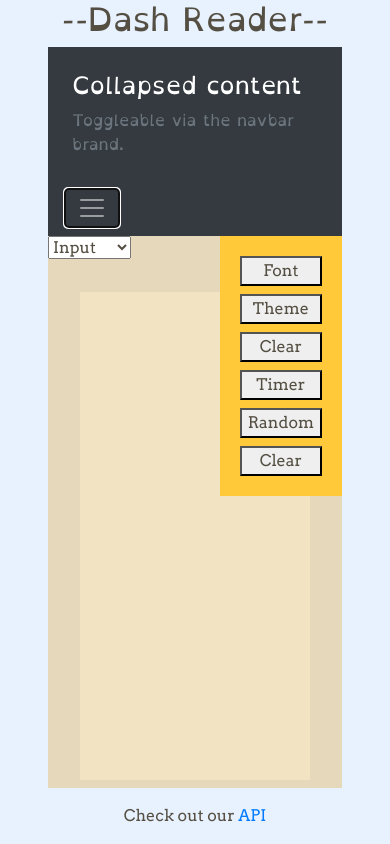
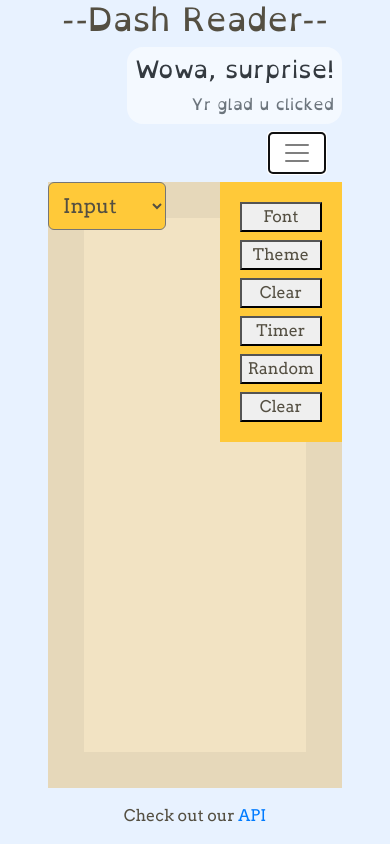
Before and after one commit to taslater/Dash-Reader-Frontend, a React (Create React App) app: page / in a window 390 px wide. Both pictures are taken after a click on the button "Toggle navigation". Built offline with nearby package versions, Linux system fonts and the light colour scheme.

Commit message:
nav hamburger a little less crappy

```diff
--- a/package.json
+++ b/package.json
@@ -6,9 +6,10 @@
     "@testing-library/jest-dom": "^5.16.4",
     "@testing-library/react": "^13.3.0",
     "@testing-library/user-event": "^13.5.0",
+    "bootstrap-select": "^1.13.18",
     "react": "^18.2.0",
     "react-dom": "^18.2.0",
-    "react-scripts": "5.0.1",
+    "react-scripts": "^5.0.1",
     "web-vitals": "^2.1.4"
   },
   "scripts": {
--- a/src/App.js
+++ b/src/App.js
@@ -3,62 +3,19 @@ import UIContainer from './components/UIContainer';
 
 
 function App() {
-  // const reader_uis = [
-  //   <UI
-  //     reader_name="Input"
-  //     keyValue="input"
-  //     buttonNames={[
-  //       "Font",
-  //       "Theme",
-  //       "Clear",
-  //       "Timer",
-  //       "Random",
-  //       "Clear"
-  //     ]}
-  //     isInput={true}
-  //     />,
-  //   <UI
-  //     reader_name="RSVP"
-  //     keyValue="rsvp"
-  //     buttonNames={[
-  //       "Font",
-  //       "WPM",
-  //       "Theme",
-  //       "Clear",
-  //       "Timer",
-  //       "Random",
-  //       "Clear"
-  //     ]}
-  //     isInput={false}
-  //     />,
-  //   <UI
-  //     reader_name="Binonic"
-  //     keyValue="binonic"
-  //     buttonNames={[
-  //       "Font",
-  //       "WPM",
-  //       "Theme",
-  //       "Clear",
-  //       "Timer",
-  //       "Random",
-  //       "Clear"
-  //     ]}
-  //     isInput={false}
-  //     />,
-  // ]
   return (
     <div className="App">
       <header className="header">
         <h1 className="title">--Dash Reader--</h1>
         <div className="pos-f-t">
-          <div className="collapse" id="navbarToggleExternalContent">
-            <div className="bg-dark p-4">
-              <h5 className="text-white h4">Collapsed content</h5>
-              <span className="text-muted">Toggleable via the navbar brand.</span>
+          <div className="collapse hamburger-expand-container" id="navbarToggleExternalContent">
+            <div className="hamburger-expand-div">
+              <h5 className="text-dark h4">Wowa, surprise!</h5>
+              <span className="text-muted">Yr glad u clicked</span>
             </div>
           </div>
-          <nav className="navbar navbar-dark bg-dark">
-            <button className="navbar-toggler" type="button" data-toggle="collapse" data-target="#navbarToggleExternalContent" aria-controls="navbarToggleExternalContent" aria-expanded="false" aria-label="Toggle navigation">
+          <nav className="navbar navbar-light bg-transparent float-right">
+            <button className="navbar-toggler hamburger" type="button" data-toggle="collapse" data-target="#navbarToggleExternalContent" aria-controls="navbarToggleExternalContent" aria-expanded="false" aria-label="Toggle navigation">
               <span className="navbar-toggler-icon"></span>
             </button>
           </nav>
--- a/src/components/UI.css
+++ b/src/components/UI.css
@@ -14,14 +14,10 @@
   color: var(--font-color)
 }
 
-.textarea {
-  background: var(--acc-secondary-color);
-  filter: brightness(105%);
-  position: absolute;
-  margin: var(--text-area-margin);
-  border: 0;
-  width: calc(100% - 2 * var(--text-area-margin));
-  height: calc(100% - 2 * var(--text-area-margin));
+.uisection {
+  position: relative;
+  margin: 0;
   padding: 0;
-  resize: none;
+  width: 100%;
+  height: 100%;
 }
--- a/src/components/UIContainer.css
+++ b/src/components/UIContainer.css
@@ -11,12 +11,33 @@
   margin-bottom: 1em;
 }
 
-.readerdrop {
-  color: var(--font-color);
-  font-family: arvo;
+.reader-ui-select-container {
   position: absolute;
 }
 
-.binonicTextDiv {
+.reader-select {
+  color: var(--font-color);
+  font-family: arvo;
+  font-size: 1.25em;
+  position: absolute;
+  background: var(--acc-primary-color);
+  padding: 0.5em;
+  border-radius: 0.3em;
+  z-index: 1;
+}
+
+.textarea {
   font-family: 'Times New Roman', Times, serif;
+  font-size: large;
+  background: var(--acc-secondary-color);
+  filter: brightness(105%);
+  position: absolute;
+  margin: var(--text-area-margin);
+  border: 0;
+  width: calc(100% - 2 * var(--text-area-margin));
+  height: calc(100% - 2 * var(--text-area-margin));
+  padding: 2em;
+  resize: none;
+  word-break: break-all;
+  word-wrap: break-word;
 }
--- a/src/components/UIContainer.js
+++ b/src/components/UIContainer.js
@@ -9,10 +9,6 @@ function UIContainer() {
 
   const textInputHandler = (e) => {
     setInputText(e.target.value)
-  }
-
-  const getBinonic = (message) => {
-    return message.toUpperCase()
   }
 
   const reader_uis = [
@@ -45,7 +41,7 @@ function UIContainer() {
         "Random",
         "Clear"
       ]}>
-      <div id="rsvp-div">{inputText}</div>
+      <div id="rsvp-div" className="textarea">{inputText}</div>
     </UI>,
     <UI
       reader_name="Binonic"
@@ -59,7 +55,7 @@ function UIContainer() {
         "Random",
         "Clear"
       ]}>
-      <div dangerouslySetInnerHTML={{__html: binonicText}} className="binonicTextDiv"></div>
+      <div dangerouslySetInnerHTML={{__html: binonicText}} className="textarea"></div>
     </UI>,
   ]
 
@@ -83,7 +79,7 @@ function UIContainer() {
 
   const selectHandler = async (e) => {
     const selectValue = e.target.value
-    if (selectValue == "binonic") {
+    if (selectValue === "binonic") {
       await updateBinonic()
     }
     setOptionKey(selectValue)
@@ -92,20 +88,16 @@ function UIContainer() {
   const updateBinonic = async () => {
     const fetchurl = `https://readgood.azurewebsites.net/hello?message=${inputText}`
     fetch(fetchurl)
-      // Sets reponse to take in the api as a json
       .then(response => response.json())
-      // .textBlock refers to the json variable that was made in the Spring Boot API that takes in user input and alters it
       .then((response) => response.textBlock)
-      //.then(json => { document.getElementById("displayContainer").innerHTML = json })
       .then(binonicResult => setBinonicText(binonicResult))
       .catch(err => console.log(err))
   }
 
   return (
     <main className='main'>
-      <div>
-        <label htmlFor="reader-ui-select"></label>
-        <select className="readerdrop" name="reader-uis" id="reader-ui-select" onChange={selectHandler}>
+      <div className="reader-ui-select-container">
+        <select className="reader-select" onChange={selectHandler}>
           {readerUISelectOptions}
         </select>
       </div>
--- a/src/index.css
+++ b/src/index.css
@@ -3,6 +3,12 @@
   --acc-secondary-color: #E6D8BA;
   --acc-primary-color: #FFC939;
   --font-color: #544F42;
+}
+
+*,
+*::before,
+*::after {
+  box-sizing: border-box;
 }
 
 body {
@@ -23,3 +29,23 @@ body {
   font-family: arvo;
   src: url("static/fonts/ARVO-all/Arvo-Regular.ttf") format("truetype");
 }
+
+.hamburger {
+  background: rgb(255, 255, 255);
+  border-width: 2px;
+  border-style: solid;
+  border-color: var(--font-color) !important;
+}
+
+.hamburger-expand-div {
+  background: rgba(255, 255, 255, 0.537);
+  border-radius: 1em;
+  padding: 0.5em;
+  text-align: right;
+  width: max-content;
+}
+
+.hamburger-expand-container.show, .hamburger-expand-container.collapsing  {
+  display: flex;
+  justify-content: flex-end;
+}
```
Also changed, not shown: src/components/binonicFetch.js (deleted, +0 -26 lines), 1 other file (tests, documents, lock files or other folders).
